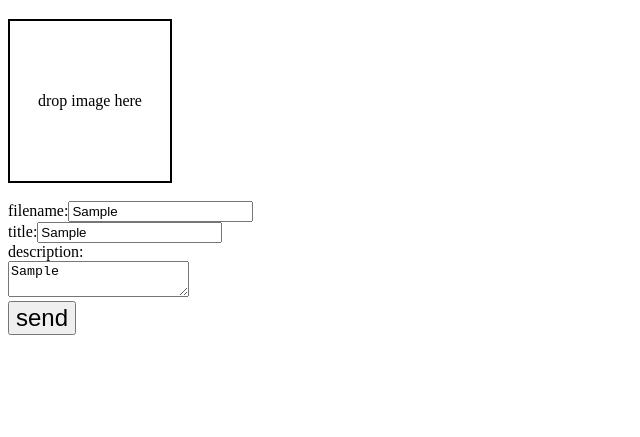
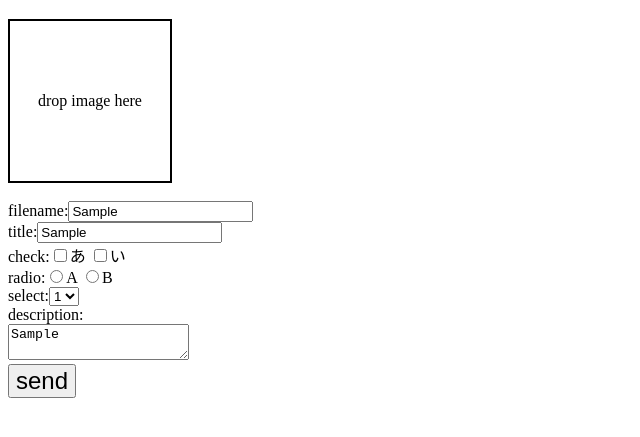
Before and after one commit to wakufactory/node_ss, a plain HTML site: page client/index.html in a window 1280 px wide. Both pictures are taken after typing "Sample", "Sample", "Sample" into the empty fields and a click on the button "send". Shown: the part 61-498 px from the top of the page, without its empty margins (0-640 px from the left). Drawn offline with Linux system fonts and the light colour scheme; no server answers.

Commit message:
add formJSON method

```diff
--- a/client/index.html
+++ b/client/index.html
@@ -15,16 +15,15 @@ onload = function() {
 
 	var f ;
 	$I('send').addEventListener('click',function(e) {
-		var data = {
-			'fname':$I('f_fn').value,
-			'title':$I('f_title').value,
-			'desc':$I('f_desc').value
-		};
+
+		var data = API.formJSON( $I("f") ) ;
+		console.log(data) ;
+
 		API.post({"cmd":"saveinfo"},JSON.stringify(data)).then(function(res) {
 			console.log("posted") ;
 			console.log(res) ;
 		});
-		API.upload({'fname':$I('f_fn').value},f,function(ev){
+		API.upload({'fname':data.fname},f,function(ev){
 			console.log((ev.loaded/ev.total)*100) ;
 		}).then(function(res){
 			console.log("uploaded");
@@ -46,7 +45,7 @@ onload = function() {
 		var tmp = e.dataTransfer.files ;
 		if(!tmp.length) return false ;
 		f = tmp[0] ;
-		$I('f_fn').value = NFC(f.name) ;
+		$$('input[name=fname]')[0].value = NFC(f.name) ;
 		var reader = new FileReader() ;
 		reader.onload = function(e) {
 			$I('imgpv').setAttribute("src", e.target.result) ;
@@ -81,10 +80,15 @@ button {
 <h1>Image Uploader</h1>
 <div id=droparea><img src="" id=imgpv />drop image here</div>
 <br/>
-filename:<input type="text" id=f_fn><br/>
-title:<input type="text" id=f_title><br/>
+<form id=f>
+filename:<input type="text" name=fname><br/>
+title:<input type="text" name=title><br/>
+check:<input type=checkbox value="hoge" name=c1>あ <input type=checkbox value="hage" name=c1>い <br/>
+radio:<input type=radio name=r1 value="A">A <input type=radio name=r1 value="B">B<br/>
+select:<select name=s1><option>1</option><option>2</option><option>3</option></select><br>
 description:<br/>
-<textarea id=f_desc></textarea><br/>
+<textarea name=desc></textarea><br/>
+</form>
 <button id=send>send</button>
 </body>
 </html>
--- a/client/js/api.js
+++ b/client/js/api.js
@@ -55,5 +55,21 @@ var API = {
 			console.log("send start") ;
 			req.send(data) ;
 		})
+	},
+	formJSON:function(f) {
+		var fs = f.querySelectorAll("input,select,textarea") ;
+		var ret = {} ;
+		Array.prototype.forEach.call(fs,function(e) {
+			if(e.type=="radio"){
+				if(e.checked) ret[e.name] = e.value;
+				else ret[e.name] = null ;
+			} else if(e.type=="checkbox") {
+					if(!ret[e.name]) ret[e.name] = {} ;
+					ret[e.name][e.value] = e.checked ;
+			} else {
+				ret[e.name] = e.value ;
+			}
+		});
+		return ret ;
 	}
 }
```
Also changed, not shown: server/main.js (+4 -4 lines), readme.md.
